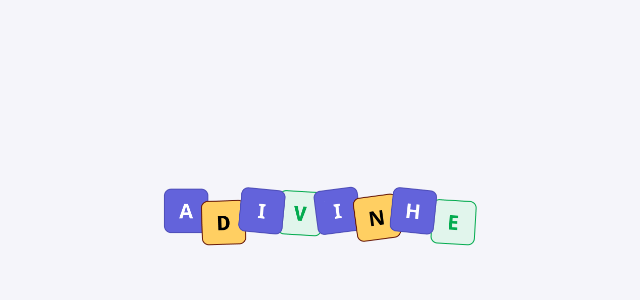
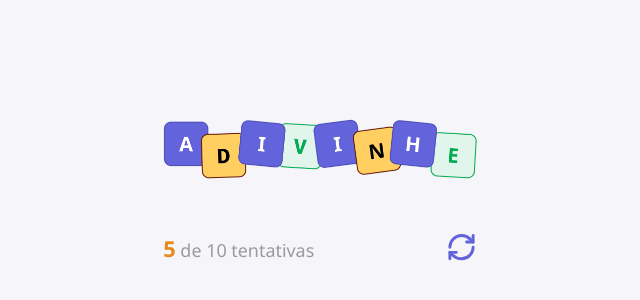
Before and after one commit to ricardocardoso90/react-project-guess-what, a React (Vite) app: page / in a window 1280 px wide. Shown: the part 182-482 px from the top of the page, without its empty margins (320-960 px from the left). Built offline with nearby package versions, Linux system fonts and the light colour scheme.

Commit message:
Update commit

```diff
--- a/src/App.tsx
+++ b/src/App.tsx
@@ -4,7 +4,9 @@ import { Header } from "./components/Header";
 export default function App() {
   return (
     <div className={styles.container}>
-      <Header />
+      <main>
+        <Header />
+      </main>
     </div>
   )
 };
--- a/src/components/Header/index.tsx
+++ b/src/components/Header/index.tsx
@@ -1,10 +1,22 @@
+import styles from "./styles.module.css";
+
 import logo from "../../assets/logo.png";
-import styles from "./styles.module.css";
+import restart from "../../assets/restart.svg";
 
 export function Header() {
   return (
     <div className={styles.container}>
-      <img src={logo} alt="" />
+      <img src={logo} alt="Logo" />
+
+      <header>
+        <span>
+          <strong>5</strong> de 10 tentativas
+        </span>
+
+        <button type="button">
+          <img src={restart} alt="Reiniciar" />
+        </button>
+      </header>
     </div>
   )
 };
--- a/src/components/Header/styles.module.css
+++ b/src/components/Header/styles.module.css
@@ -1,6 +1,44 @@
 .container {
+  width: 100%;
+
+  display: flex;
+  flex-direction: column;
+  align-items: center;
 
   img {
     height: 3.75rem;
   }
+
+  header {
+    width: 100%;
+    padding: 3.25rem 0;
+
+    display: flex;
+    justify-content: space-between;
+    align-items: center;
+
+    button {
+      border: none;
+      background: transparent;
+    }
+
+    img {
+      height: 2rem;
+      transition: all 0.2s ease-in-out;
+    }
+
+    img:hover {
+      scale: 1.3;
+    }
+
+    span {
+      color: #9B9B9B;
+      font-size: 1.12rem;
+
+      strong {
+        color: #E8891C;
+        font-size: 1.37rem;
+      }
+    }
+  }
 }
```
